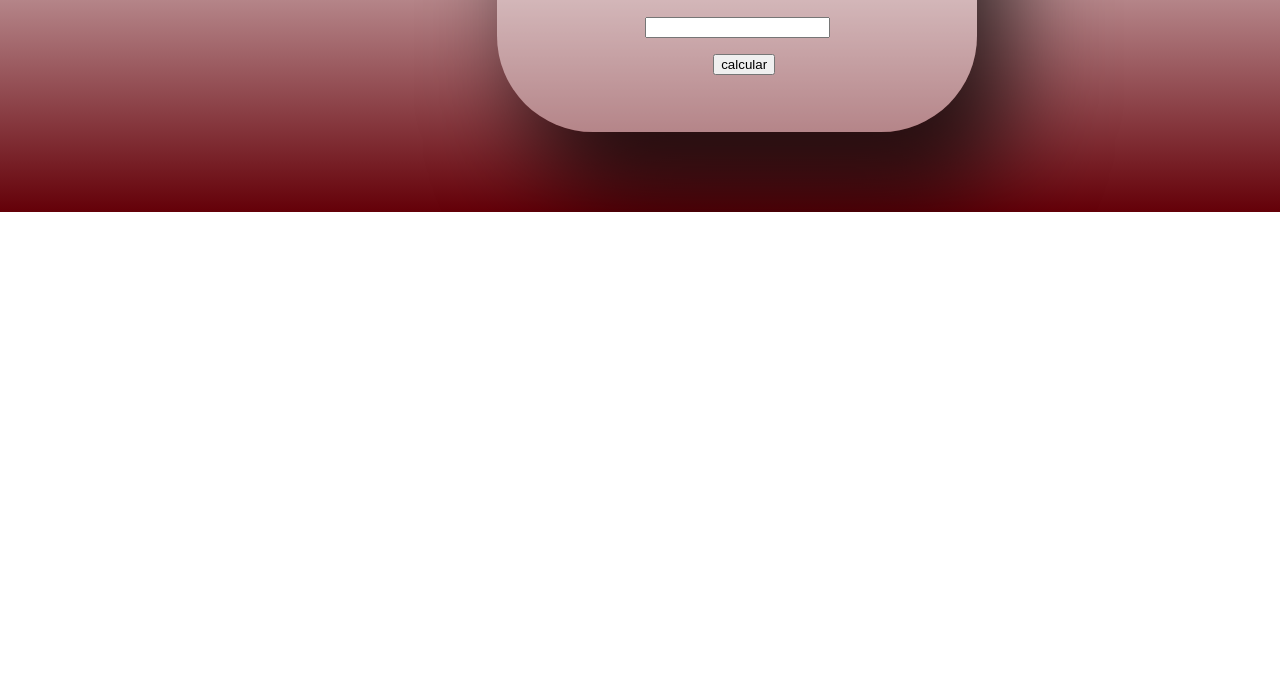
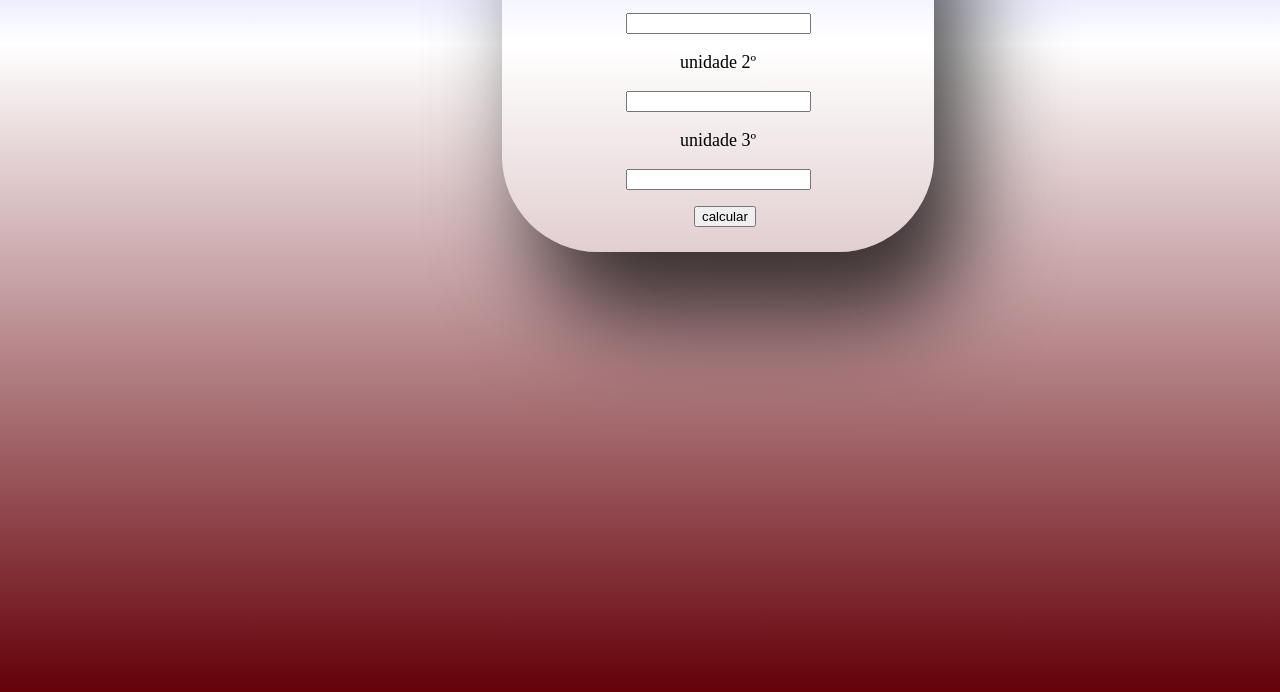
Before and after one commit to Kaiosergio21/mediaescolar_web, a plain HTML site: page index.html in a window 1280 px wide. Shown: the part 604-1296 px from the top of the page. Before the commit the page ends 816 px from the top, so only its background shows below. Drawn offline with Linux system fonts and the light colour scheme.

Commit message:
Update style.css

```diff
--- a/style.css
+++ b/style.css
@@ -1,6 +1,6 @@
 body{
 
-    height: 100vh;
+    height: 80rem;
 
     background: linear-gradient(blue,white,rgb(100, 0, 8));
 
@@ -9,6 +9,8 @@ body{
     align-items: center; /* Center vertically */
     justify-content: center;
     flex-direction: column;
+    overflow-x: scroll; /* Hides horizontal scrollbar */
+    overflow-y: scroll; /
 
 
 
@@ -31,7 +33,7 @@ body{
 
 .central p{
 
-    font-size: 2rem;
+    font-size: large;
 
 }
 
@@ -56,8 +58,8 @@ body{
     background: rgba(255, 255, 255, 0.404);
     box-shadow: 2rem 4rem 6rem rgba(0, 0, 0, 0.747);
    border-radius: 6rem;
-    width: 30rem;
-    height: 40rem;
+    width: 27rem;
+    height: 25rem;
     display: flex;
     flex-direction: column; /* Stack children vertically */
     align-items: center; /* Center horizontally */
```
